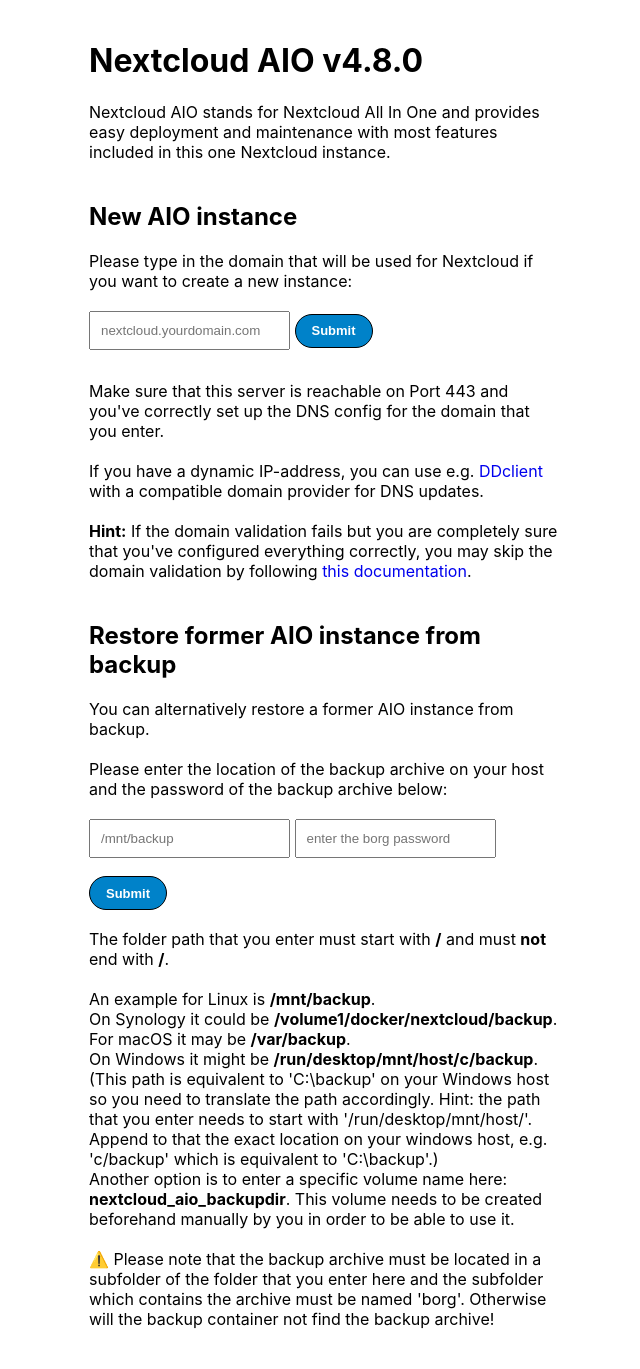
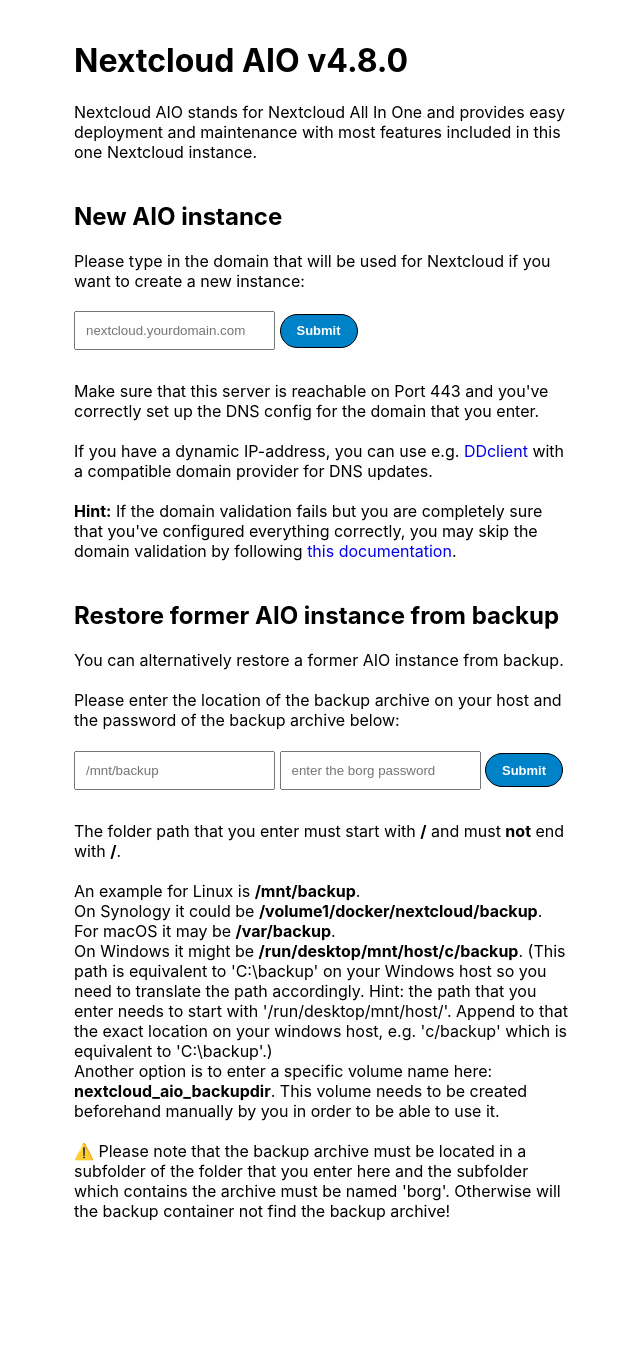
Before and after one commit to nextcloud/all-in-one, a PHP site: template php/templates/containers.twig in a window 1280 px wide. Shown: the part 50-1419 px from the top of the page, without its empty margins (316-956 px from the left). After the commit the page ends 1271 px from the top, so only its background shows below. Run offline with PHP 8.4, Linux system fonts and the light colour scheme; the template is opened without the code that fills it, so the values that code supplies are empty; some libraries are stand-ins or nearby versions.

Commit message:
increase width to 500px
Signed-off-by: Simon L <szaimen@e.mail.de>

```diff
--- a/php/public/style.css
+++ b/php/public/style.css
@@ -144,7 +144,7 @@ input {
     padding: 20px;
     max-width: 100%;
     word-break: break-word;
-    max-width: 470px;
+    max-width: 500px;
     margin: 0 auto;
 }
 
```
